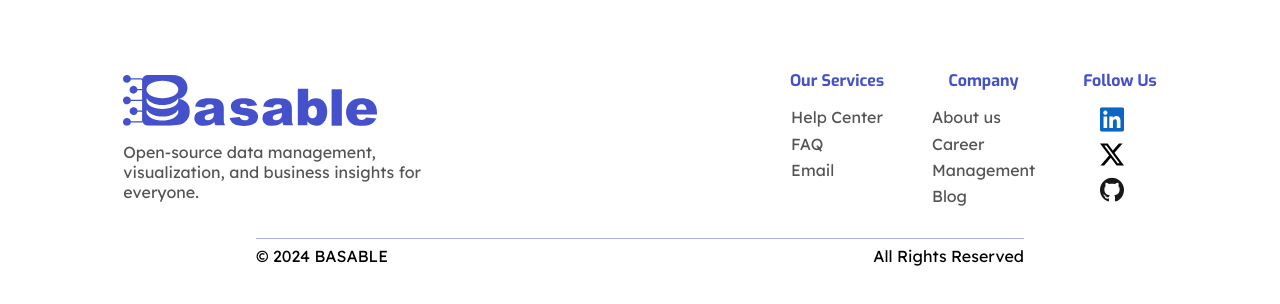
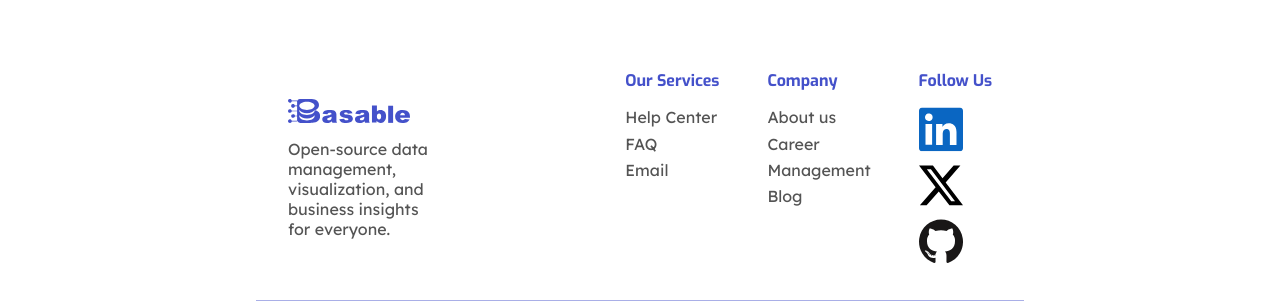
Before and after one commit to prodbyola/basable, a React (Create React App) app in the folder landing/: page / in a window 1280 px wide. Shown: the part 648-952 px from the top of the page. Before the commit the page ends 920 px from the top, so only its background shows below. Built offline with nearby package versions, Linux system fonts and the light colour scheme.

Commit message:
fourth commit

```diff
--- a/landing/src/LandingContactFooterComponents/Contact.css
+++ b/landing/src/LandingContactFooterComponents/Contact.css
@@ -8,19 +8,11 @@ body {
     height: 100vh;
 }
 
-/* .container{
-    display: flex;
-    justify-content: center;
-    width: 100%;
-    height: 100%;
-    border: 1px solid green;
-} */
-
 .landing-contact {
     display: flex;
     justify-content: center;
     margin: 4rem 0;
-    gap: 2rem;
+    gap: 1rem;
     width: 100%;
     padding-left: 20%;
 }
--- a/landing/src/LandingContactFooterComponents/Footer.css
+++ b/landing/src/LandingContactFooterComponents/Footer.css
@@ -23,6 +23,7 @@ body {
     gap: 2rem;
     width: 100%;
     margin: 2rem 0;
+    padding: 0 18rem;
 }
 
 .footer-right {
@@ -34,7 +35,6 @@ body {
 .footer-right-sections {
     display: flex;
     flex-direction: column;
-    align-items: center;
     gap: 1rem;
 }
 
@@ -71,6 +71,7 @@ body {
 .footer-link-header-text {
     color: rgba(68, 81, 202, 1);
     font-family: Exo;
+    white-space: nowrap;
 }
 
 .footer-bottom {
@@ -147,6 +148,7 @@ body {
     .footer-right {
         width: 50%;
         flex-wrap: wrap;
+        gap: 1rem;
     }
 
     /* .footer-right {
```
